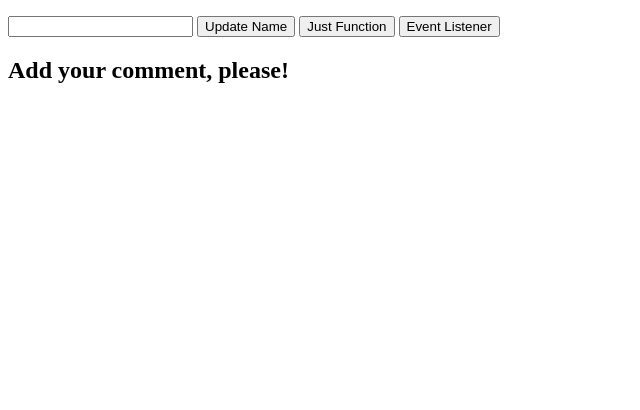
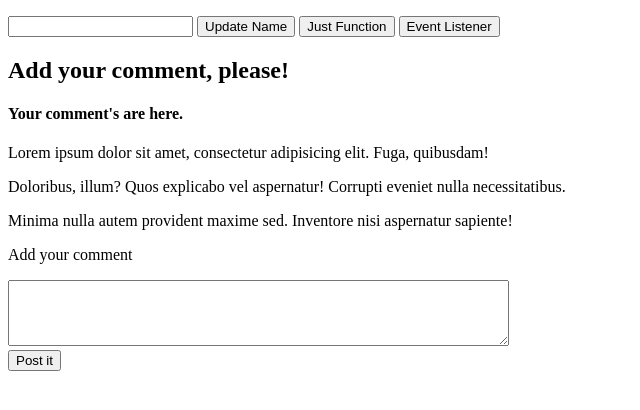
Before and after one commit to raaakibul/Integrate-JavaScript-Dom, a plain HTML site: page Module-25/event.html in a window 1280 px wide. Shown: the whole page, without its empty margins (0-640 px from the left). Drawn offline with Linux system fonts and the light colour scheme; files whose address does not match are found by name.

Commit message:
comment box

```diff
--- a/Module-25/event-handler.js
+++ b/Module-25/event-handler.js
@@ -21,3 +21,6 @@ document.getElementById('update-name').addEventListener('click', function(){
 })
 
 // Add comment
+document.getElementById('post-button').addEventListener('click', function(){
+
+})
--- a/Module-25/event.html
+++ b/Module-25/event.html
@@ -17,6 +17,22 @@
     <button id="handle-event">Event Listener</button>
 
     <h2>Add your comment, please! </h2>
+    <section>
+        <h4>Your comment's are here. </h4>
+        <div id="comment">
+            <p>Lorem ipsum dolor sit amet, consectetur adipisicing elit. Fuga, quibusdam!</p>
+            <p>Doloribus, illum? Quos explicabo vel aspernatur! Corrupti eveniet nulla necessitatibus.</p>
+            <p>Minima nulla autem provident maxime sed. Inventore nisi aspernatur sapiente!</p>
+        </div>
+
+        <div>
+            <p>Add your comment</p>
+            <textarea id="new-comment" cols="60" rows="4"></textarea>
+
+            <br>
+            <button id="post-button">Post it </button>
+        </div>
+    </section>
 
 
     <script src="/Milestone-5-DOM-Integrate-Js/Module-25/event-handler.js"></script>
```
